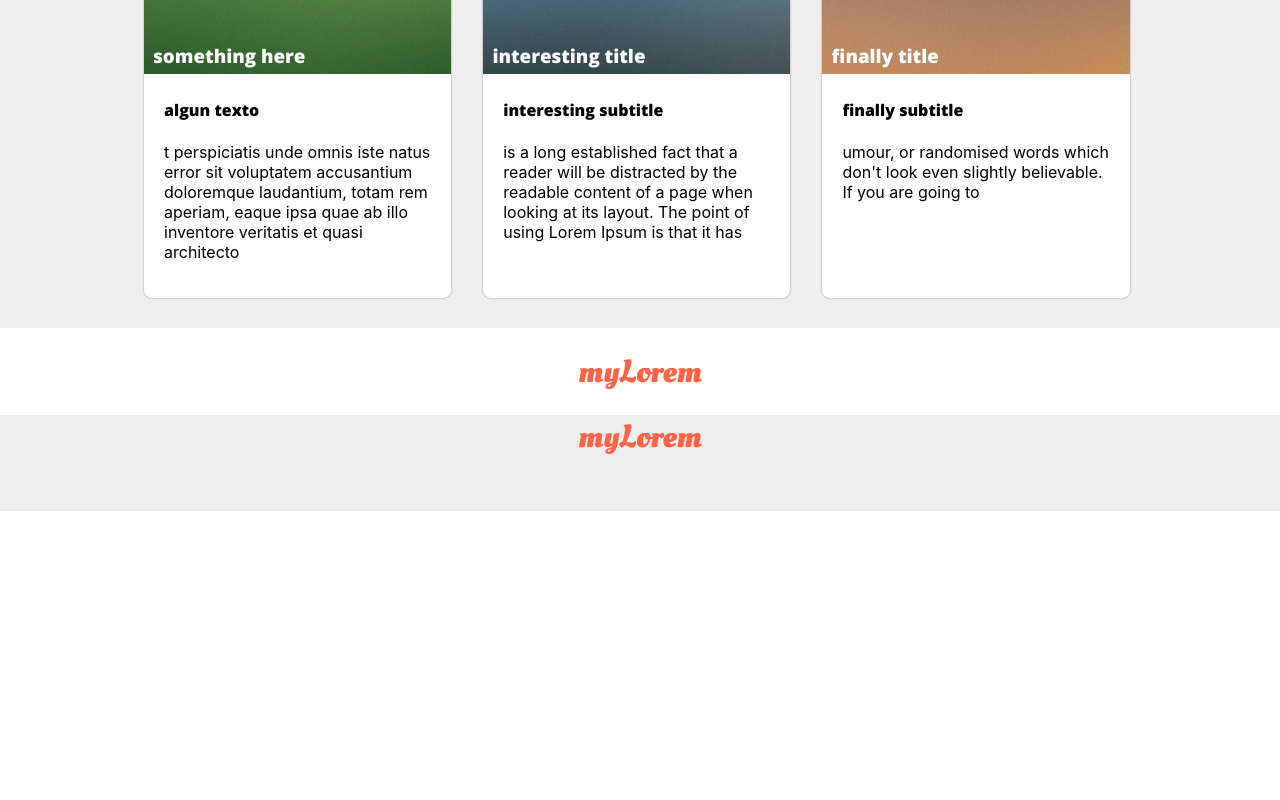
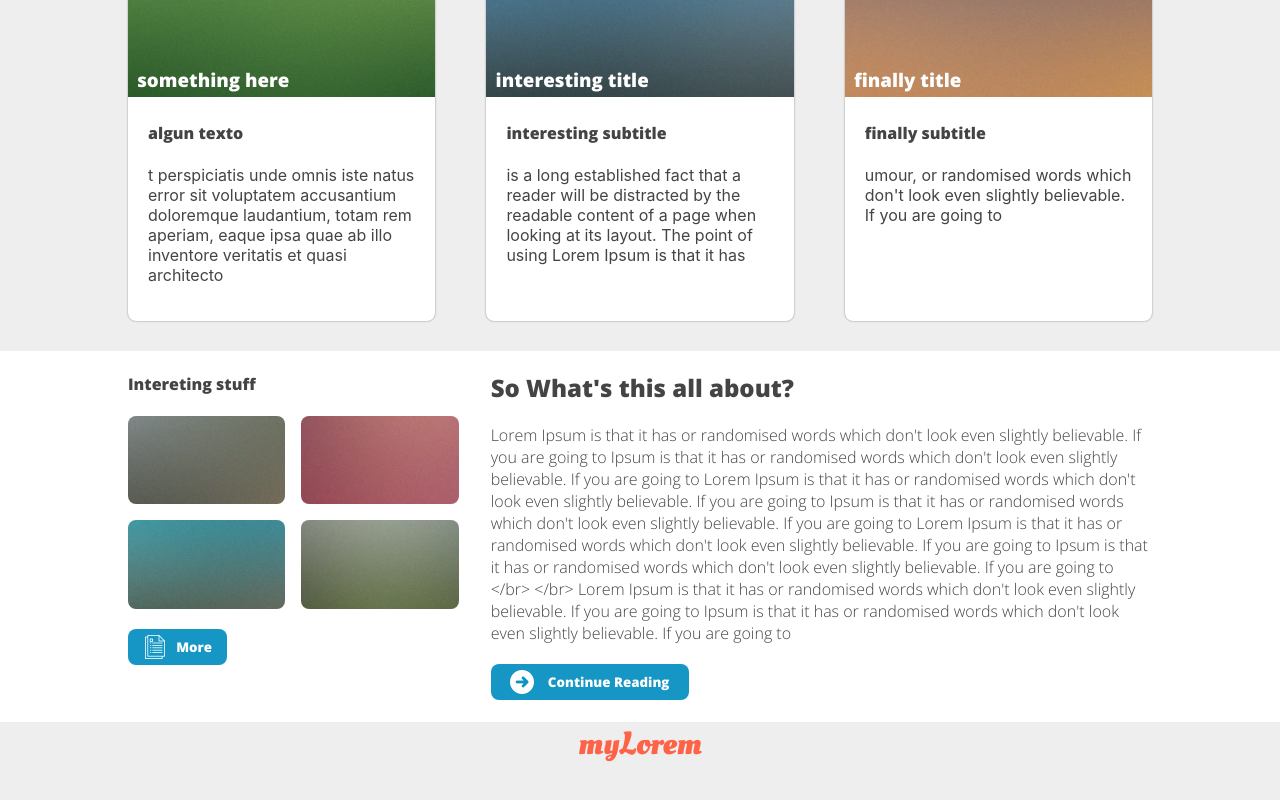
Before and after one commit to diegofernandoalayon/pruebaFrontend_BandB_react, a React (Create React App) app: page / in a window 1280 px wide. Shown: the part 470-1270 px from the top of the page. Before the commit the page ends 981 px from the top, so only its background shows below. Built offline with nearby package versions, Linux system fonts and the light colour scheme.

Commit message:
creando componente paletaColores, Texto y modificando estilos

```diff
--- a/src/App.css
+++ b/src/App.css
@@ -16,7 +16,13 @@
   font-style: normal;
   font-weight: normal;
 }
+:root{
+  --colorText: #444;
+  --colorBtnPrimary: #1596c4;
+  --colorTextBtnPrimary: white;
+}
 .App {
+  color: var(--colorText);
   text-align: center;
   /* width: 80%; */
   margin: 0 auto;
@@ -38,6 +44,18 @@
   margin: 0 auto;
   display: flex;
   text-align: left;
+  justify-content: space-between;
+}
+.content-2-1{
+  width: 80%;
+  margin: 0 auto;
+  display: grid;
+  grid-template-columns: 1fr 2fr;
+  gap: 2rem;
+}
+.content-3-1{
+  width: 80%;
+  margin: 0 auto;
 }
 
 .App-logo {
@@ -47,14 +65,13 @@
 
 
  .App-header {
-
-
   display: flex;
   flex-direction: row;
   align-items: center;
-  justify-content: center;
+  justify-content: space-between;
   /* font-size: calc(10px + 2vmin); */
   color: white;
+
 }
 
 
@@ -66,4 +83,8 @@
     margin-bottom: 200px;
     max-width: 100%;
   }
+  .content-2-1{
+    grid-template-columns: 1fr;
+    grid-gap:3rem;
+  }
 }
--- a/src/App.js
+++ b/src/App.js
@@ -7,7 +7,22 @@ import Tarjeta from './components/Tarjeta';
 import img1 from './images/pic01.jpg'
 import img2 from './images/pic02.jpg'
 import img3 from './images/pic03.jpg'
+import img4 from './images/pic04.jpg'
+import img5 from './images/pic05.jpg'
+import img6 from './images/pic06.jpg'
+import img7 from './images/pic07.jpg'
+import PaletaColores from './components/PaletaColores';
+import Texto from './components/Texto';
 
+const images = {
+  img4: img4,
+  img5: img5,
+  img6: img6,
+  img7: img7
+}
+
+const content = `Lorem Ipsum is that it has or randomised words which don't look even slightly believable. If you are going to Ipsum is that it has or randomised words which don't look even slightly believable. If you are going to Lorem Ipsum is that it has or randomised words which don't look even slightly believable. If you are going to Ipsum is that it has or randomised words which don't look even slightly believable. If you are going to  Lorem Ipsum is that it has or randomised words which don't look even slightly believable. If you are going to Ipsum is that it has or randomised words which don't look even slightly believable. If you are going to </br>
+</br> Lorem Ipsum is that it has or randomised words which don't look even slightly believable. If you are going to Ipsum is that it has or randomised words which don't look even slightly believable. If you are going to`
 
 function App() {
   return (
@@ -27,10 +42,17 @@ function App() {
         </div>
       </div>
       <div className="content-2">
-        <Logo />
+        <div className="content-2-1">
+          <PaletaColores srcImg={images} title={"Intereting stuff"} />
+
+          <Texto title={"So What's this all about?"} content={content} />
+        </div>
       </div>
       <div className="content-3">
+        <div className='content-3-1'>
+
         <Logo />
+        </div>
 
       </div>
 
--- a/src/components/Copy/copy.css
+++ b/src/components/Copy/copy.css
@@ -8,6 +8,7 @@
 .copy h2{
   font-family: 'openB';
   font-weight: bold;
+  font-size: 2rem;
 }
 .copy-text{
   text-align: left;
@@ -27,21 +28,21 @@
   cursor: pointer;
   font-family: 'openB';
   font-size: 1.3rem;
-  width: 200px;
   display: flex;
   border-radius: 8px;
+  justify-content: space-between;
+  align-items: center;
 }
 .btn-primario{
+  width: 100%;
   background-color: #1591c4;
-
-
   margin-bottom: 10px;
   color: white;
 
 
 }
 .btn img{
-  margin: auto;
+  /* margin: auto; */
   margin-left: 1.3rem;
 }
 .btn-primario:hover{
@@ -49,6 +50,7 @@
 
 }
 .btn-secundario{
+  width: 100%;
   background-color: #f2f2f2;
   color: #444444;
 }
--- a/src/components/Menu/menu.css
+++ b/src/components/Menu/menu.css
@@ -2,8 +2,9 @@
   font-size: 1rem;
   color: gray;
   font-family: 'openB';
-  margin-left: 8px;
+  padding: 6px;
   text-decoration: none;
+  border-radius: 8px;
 }
 .option:hover{
   background-color: #444444;
--- /dev/null
+++ b/src/components/PaletaColores/index.js
@@ -0,0 +1,17 @@
+import './paletacolores.css'
+import folder from '../../images/folder.png'
+export default function PaletaColores({srcImg,title}){
+
+  return (
+    <div className="paleta">
+      <h4 className='titulo-paleta'>{title}</h4>
+      <div className='colores-paleta'>
+        <img src={srcImg.img4} title={title} alt="color"/>
+        <img src={srcImg.img5} title={title} alt="color"/>
+        <img src={srcImg.img6} title={title} alt="color"/>
+        <img src={srcImg.img7} title={title} alt="color"/>
+      </div>
+      <button className="btn-paleta"> <img src={folder} alt='More info'/>More</button>
+    </div>
+  )
+}
--- /dev/null
+++ b/src/components/PaletaColores/paletacolores.css
@@ -0,0 +1,40 @@
+
+.paleta{
+  width: 100%;
+}
+.titulo-paleta{
+  font-family: 'openB';
+  text-align: left;
+
+}
+.colores-paleta{
+  /* display:flex;
+  flex-wrap: wrap; */
+  display: grid;
+  grid-template-columns: 1fr 1fr;
+  grid-template-rows: 1fr 1fr;
+  grid-gap: 1rem;
+}
+.colores-paleta img{
+   border-radius: 8px;
+  /*margin-bottom: 20px; */
+  width: 100%;
+}
+.btn-paleta{
+  margin-top: 20px;
+  width: 30%;
+  border: none;
+  font-family: 'openB';
+  display: flex;
+  padding: 6px;
+  justify-content: space-evenly;
+  align-items: center;
+  border-radius: 8px;
+  color: var(--colorTextBtnPrimary);
+  background-color: var(--colorBtnPrimary);
+}
+@media (max-width: 600px){
+  .paleta{
+    width: 100%;
+  }
+}
--- a/src/components/Tarjeta/tarjeta.css
+++ b/src/components/Tarjeta/tarjeta.css
@@ -1,9 +1,10 @@
 .tarjeta{
-  margin: 0 16px 0 16px;
+  /* margin: 0 16px 0 16px; */
   background-color: white;
   border-radius: 8px;
   box-shadow: 0 0 2px gray;
   max-width: 30%;
+  justify-content: space-between;
 }
 .tarjeta img{
   width: 100%;
--- /dev/null
+++ b/src/components/Texto/index.js
@@ -0,0 +1,12 @@
+import './texto.css'
+import next  from '../../images/next.png'
+export default function Texto({title, content}){
+
+  return (
+    <div className='texto'>
+      <h2>{title}</h2>
+      <p>{content}</p>
+      <button className="btn-texto"><img src={next} alt='leer mas'/>Continue Reading</button>
+    </div>
+  )
+}
--- /dev/null
+++ b/src/components/Texto/texto.css
@@ -0,0 +1,20 @@
+.texto{
+  text-align: left;
+  font-family: 'openL';
+}
+.texto h2{
+  font-family: 'openB';
+}
+.btn-texto{
+  margin-top: 20px;
+  width: 30%;
+  border: none;
+  font-family: 'openB';
+  display: flex;
+  padding: 6px;
+  justify-content: space-evenly;
+  align-items: center;
+  border-radius: 8px;
+  color: var(--colorTextBtnPrimary);
+  background-color: var(--colorBtnPrimary);
+}
```
Also changed, not shown: src/images/folder.png (added).
